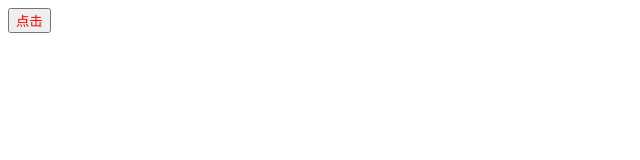
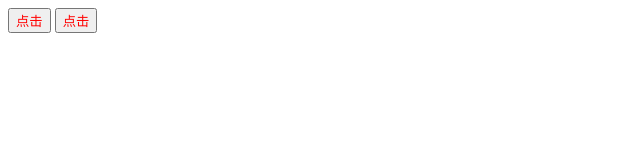
Before and after one commit to mushencc/pokemon, a plain HTML site: page index.html in a window 1280 px wide. Shown: the whole page, without its empty margins (0-640 px from the left). Drawn offline with Linux system fonts and the light colour scheme.

Commit message:
测试改动

```diff
--- a/index.html
+++ b/index.html
@@ -9,5 +9,6 @@
     <script src="./demo.js"></script>
 <body>
     <button class="btn">点击</button>
+    <button class="btn">点击</button>
 </body>
 </html>
```
